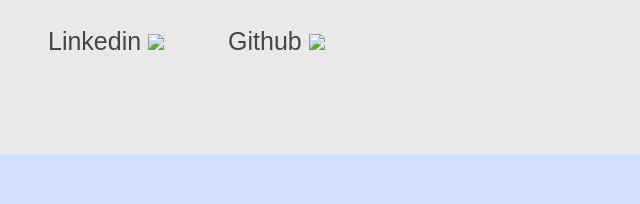
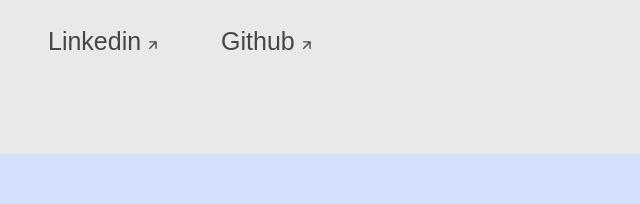
Before and after one commit to RogerioPradoo/Portfolio-Alura, a plain HTML site: page index.html in a window 1280 px wide. Shown: the part 498-702 px from the top of the page, 0-640 px from the left. Drawn offline with Linux system fonts and the light colour scheme; the site is published under a folder, as on GitHub Pages, so addresses that start at the root find nothing.

Commit message:
detailIMGS

```diff
--- a/index.html
+++ b/index.html
@@ -41,12 +41,12 @@
             <ul class="title__network">
                 <li><a class="title_network--a" href="https://www.linkedin.com/in/rogeriosilvaa/">
                         Linkedin
-                        <img src="/assets/imgs/arrow.png" />
+                        <img src="./assets/imgs/arrow.png" />
                     </a>
                 </li>
                 <li><a class="title_network--a" href="https://github.com/RogerioPradoo">
                         Github
-                        <img src="/assets/imgs/arrow.png" />
+                        <img src="./assets/imgs/arrow.png" />
                     </a>
                 </li>
             </ul>
```
